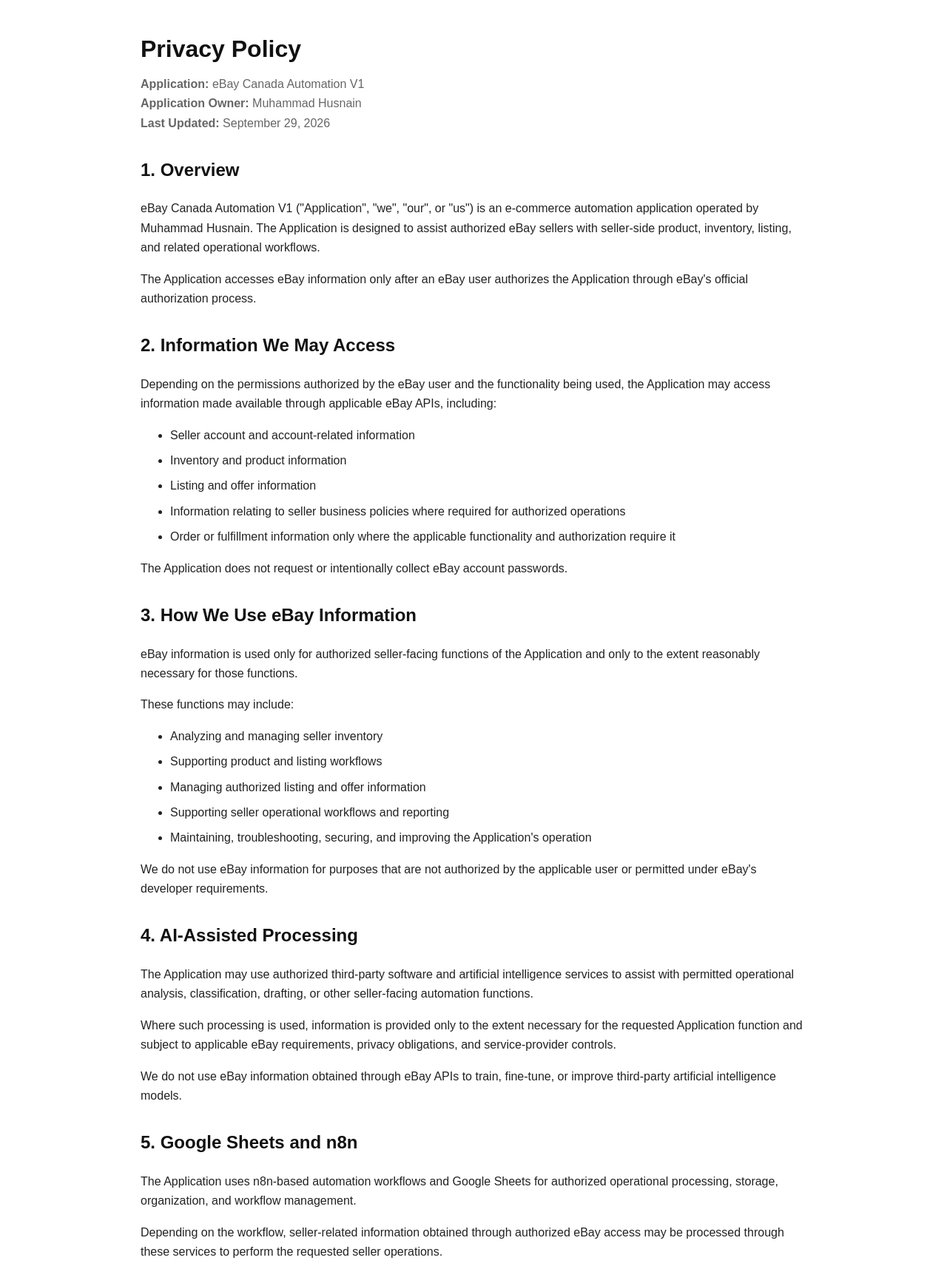
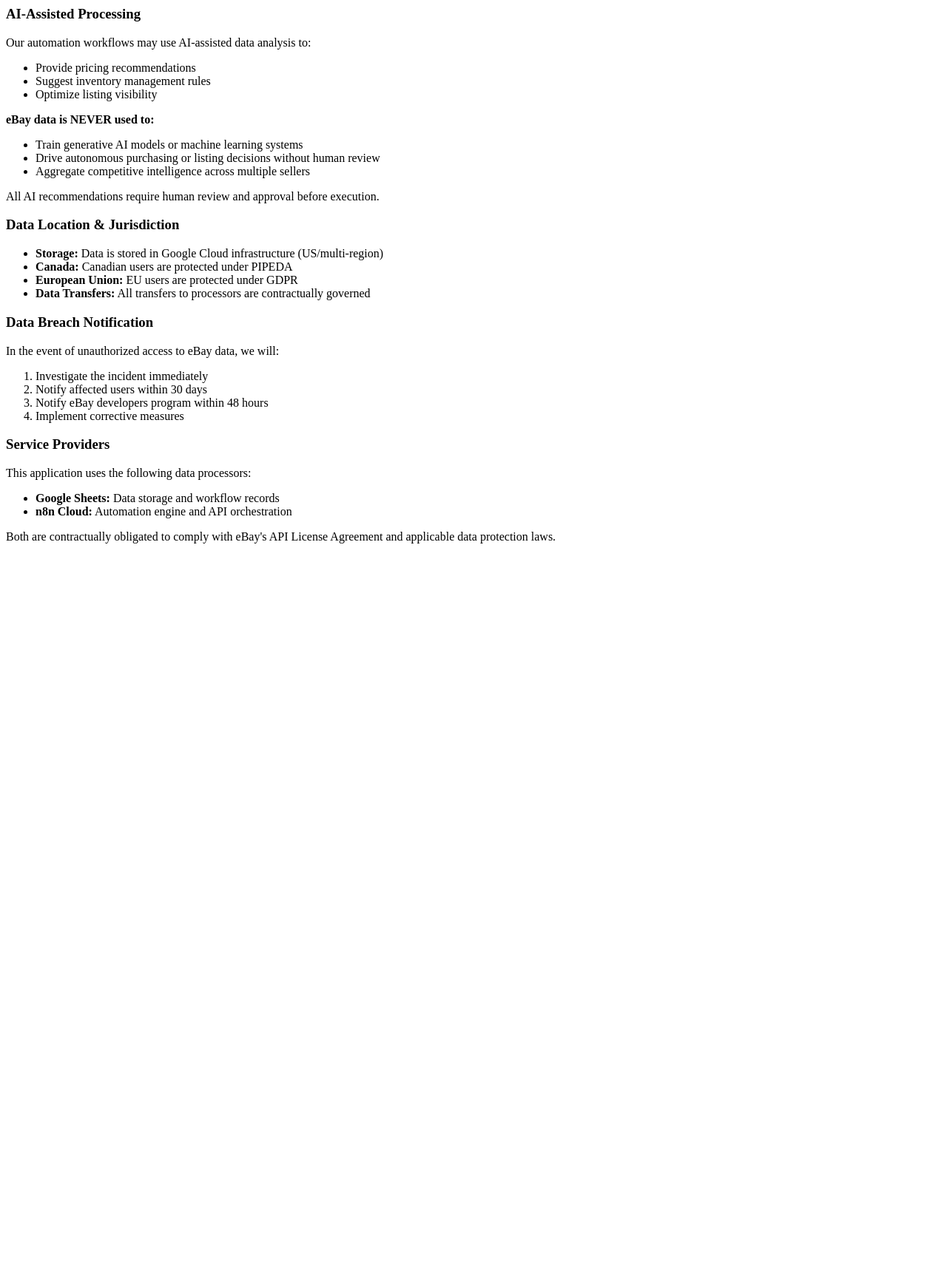
Before and after one commit to zesdtur-hub/ebay-canada-automation-privacy, a plain HTML site: page index.html in a window 1280 px wide. Shown: the top 1712 px of the page at 74% size. After the commit the page ends 800 px from the top, so only its background shows below. Drawn offline with Linux system fonts and the light colour scheme.

Commit message:
Update index.html

```diff
--- a/index.html
+++ b/index.html
@@ -1,251 +1,46 @@
-<!DOCTYPE html>
-<html lang="en">
-<head>
-  <meta charset="UTF-8">
-  <meta name="viewport" content="width=device-width, initial-scale=1.0">
-  <title>Privacy Policy - eBay Canada Automation V1</title>
-  <style>
-    body {
-      font-family: Arial, Helvetica, sans-serif;
-      max-width: 900px;
-      margin: 40px auto;
-      padding: 0 24px;
-      line-height: 1.65;
-      color: #222;
-      background: #fff;
-    }
-    h1, h2 {
-      color: #111;
-    }
-    h1 {
-      margin-bottom: 8px;
-    }
-    h2 {
-      margin-top: 30px;
-    }
-    .meta {
-      color: #666;
-      margin-bottom: 30px;
-    }
-    a {
-      color: #0645ad;
-    }
-    li {
-      margin-bottom: 8px;
-    }
-  </style>
-</head>
+<h3>AI-Assisted Processing</h3>
 
-<body>
+<p>Our automation workflows may use AI-assisted data analysis to:</p>
+<ul>
+  <li>Provide pricing recommendations</li>
+  <li>Suggest inventory management rules</li>
+  <li>Optimize listing visibility</li>
+</ul>
 
-<h1>Privacy Policy</h1>
+<p><strong>eBay data is NEVER used to:</strong></p>
+<ul>
+  <li>Train generative AI models or machine learning systems</li>
+  <li>Drive autonomous purchasing or listing decisions without human review</li>
+  <li>Aggregate competitive intelligence across multiple sellers</li>
+</ul>
 
-<div class="meta">
-  <strong>Application:</strong> eBay Canada Automation V1<br>
-  <strong>Application Owner:</strong> Muhammad Husnain<br>
-  <strong>Last Updated:</strong> September 29, 2026
-</div>
+<p>All AI recommendations require human review and approval before execution.</p>
 
-<h2>1. Overview</h2>
-
-<p>
-eBay Canada Automation V1 ("Application", "we", "our", or "us") is an
-e-commerce automation application operated by Muhammad Husnain.
-The Application is designed to assist authorized eBay sellers with
-seller-side product, inventory, listing, and related operational
-workflows.
-</p>
-
-<p>
-The Application accesses eBay information only after an eBay user
-authorizes the Application through eBay's official authorization process.
-</p>
-
-<h2>2. Information We May Access</h2>
-
-<p>
-Depending on the permissions authorized by the eBay user and the
-functionality being used, the Application may access information made
-available through applicable eBay APIs, including:
-</p>
+<h3>Data Location &amp; Jurisdiction</h3>
 
 <ul>
-  <li>Seller account and account-related information</li>
-  <li>Inventory and product information</li>
-  <li>Listing and offer information</li>
-  <li>Information relating to seller business policies where required for authorized operations</li>
-  <li>Order or fulfillment information only where the applicable functionality and authorization require it</li>
+  <li><strong>Storage:</strong> Data is stored in Google Cloud infrastructure (US/multi-region)</li>
+  <li><strong>Canada:</strong> Canadian users are protected under PIPEDA</li>
+  <li><strong>European Union:</strong> EU users are protected under GDPR</li>
+  <li><strong>Data Transfers:</strong> All transfers to processors are contractually governed</li>
 </ul>
 
-<p>
-The Application does not request or intentionally collect eBay account
-passwords.
-</p>
+<h3>Data Breach Notification</h3>
 
-<h2>3. How We Use eBay Information</h2>
+<p>In the event of unauthorized access to eBay data, we will:</p>
+<ol>
+  <li>Investigate the incident immediately</li>
+  <li>Notify affected users within 30 days</li>
+  <li>Notify eBay developers program within 48 hours</li>
+  <li>Implement corrective measures</li>
+</ol>
 
-<p>
-eBay information is used only for authorized seller-facing functions of
-the Application and only to the extent reasonably necessary for those
-functions.
-</p>
+<h3>Service Providers</h3>
 
-<p>These functions may include:</p>
-
+<p>This application uses the following data processors:</p>
 <ul>
-  <li>Analyzing and managing seller inventory</li>
-  <li>Supporting product and listing workflows</li>
-  <li>Managing authorized listing and offer information</li>
-  <li>Supporting seller operational workflows and reporting</li>
-  <li>Maintaining, troubleshooting, securing, and improving the Application's operation</li>
+  <li><strong>Google Sheets:</strong> Data storage and workflow records</li>
+  <li><strong>n8n Cloud:</strong> Automation engine and API orchestration</li>
 </ul>
 
-<p>
-We do not use eBay information for purposes that are not authorized by
-the applicable user or permitted under eBay's developer requirements.
-</p>
-
-<h2>4. AI-Assisted Processing</h2>
-
-<p>
-The Application may use authorized third-party software and artificial
-intelligence services to assist with permitted operational analysis,
-classification, drafting, or other seller-facing automation functions.
-</p>
-
-<p>
-Where such processing is used, information is provided only to the extent
-necessary for the requested Application function and subject to applicable
-eBay requirements, privacy obligations, and service-provider controls.
-</p>
-
-<p>
-We do not use eBay information obtained through eBay APIs to train,
-fine-tune, or improve third-party artificial intelligence models.
-</p>
-
-<h2>5. Google Sheets and n8n</h2>
-
-<p>
-The Application uses n8n-based automation workflows and Google Sheets
-for authorized operational processing, storage, organization, and
-workflow management.
-</p>
-
-<p>
-Depending on the workflow, seller-related information obtained through
-authorized eBay access may be processed through these services to
-perform the requested seller operations.
-</p>
-
-<h2>6. Data Sharing and Service Providers</h2>
-
-<p>
-We do not sell eBay user information or other personal information.
-</p>
-
-<p>
-Information may be processed by service providers that support the
-Application, including automation, cloud, spreadsheet, hosting,
-analytics, and permitted AI-processing services, only to the extent
-reasonably necessary to provide or secure the Application's functions.
-</p>
-
-<p>
-We require such processing to be handled in accordance with applicable
-privacy, security, contractual, and eBay requirements.
-</p>
-
-<h2>7. User Authorization and Control</h2>
-
-<p>
-The Application accesses authorized eBay account information only after
-the eBay account holder completes eBay's authorization and consent
-process.
-</p>
-
-<p>
-An authorized user may revoke the Application's access through the
-applicable eBay authorization or account controls. After revocation,
-we will stop accessing eBay information through that authorization,
-subject to legitimate retention requirements.
-</p>
-
-<h2>8. Data Retention and Deletion</h2>
-
-<p>
-Personal information and eBay information are retained only for as long
-as necessary for the specific legitimate purpose for which they were
-processed, for applicable legal or security requirements, for authorized
-operational records, or for resolving disputes and maintaining the
-Application.
-</p>
-
-<p>
-Information will be deleted or de-identified when it is no longer
-necessary for the applicable legitimate purpose, subject to applicable
-legal, security, audit, and retention requirements.
-</p>
-
-<h2>9. Security</h2>
-
-<p>
-We use reasonable technical and organizational safeguards designed to
-protect information against unauthorized access, disclosure, alteration,
-loss, or destruction.
-</p>
-
-<p>
-API credentials, access tokens, refresh tokens, passwords, and other
-authentication secrets are not intentionally published through this
-website or stored in publicly accessible source files.
-</p>
-
-<h2>10. Information Relating to Other eBay Users</h2>
-
-<p>
-Where the Application receives information relating to other eBay users
-in connection with authorized seller activities, such information will
-be processed only as necessary to facilitate permitted eBay services and
-in accordance with applicable eBay requirements, privacy obligations,
-and this Privacy Policy.
-</p>
-
-<h2>11. Compliance</h2>
-
-<p>
-The Application is intended to operate in accordance with applicable
-eBay developer requirements, the eBay API License Agreement, eBay's
-Privacy Notice, and applicable privacy and data-protection laws.
-</p>
-
-<p>
-The Application does not knowingly use eBay services or eBay information
-for prohibited purposes, including the collection or storage of eBay
-user passwords or the training of third-party artificial intelligence
-models using eBay information.
-</p>
-
-<h2>12. Changes to This Privacy Policy</h2>
-
-<p>
-We may update this Privacy Policy when the Application's functionality,
-data-processing practices, applicable laws, or eBay requirements change.
-The latest version will remain publicly available at this URL.
-</p>
-
-<h2>13. Contact</h2>
-
-<p>
-For privacy, data-protection, or Application-related questions, please
-contact:
-</p>
-
-<p>
-<strong>Application Owner:</strong> Muhammad Husnain<br>
-<strong>Email:</strong>
-<a href="mailto:arslanacess01@gmail.com">arslanacess01@gmail.com</a>
-</p>
-
-</body>
-</html>
+<p>Both are contractually obligated to comply with eBay's API License Agreement and applicable data protection laws.</p>
```
